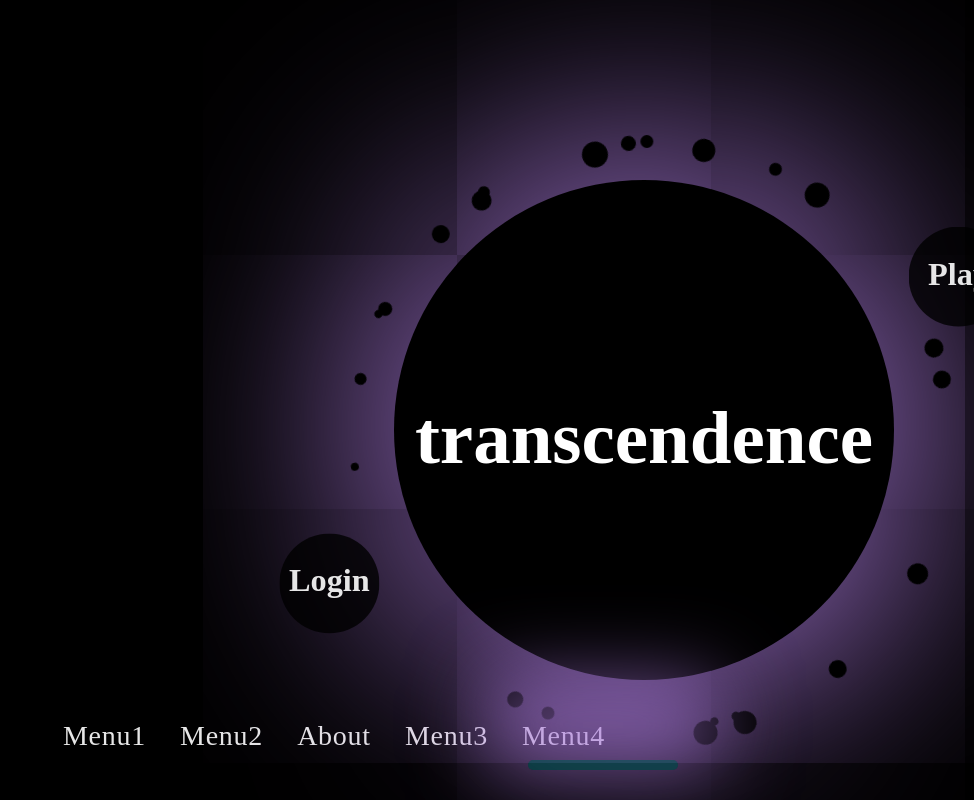
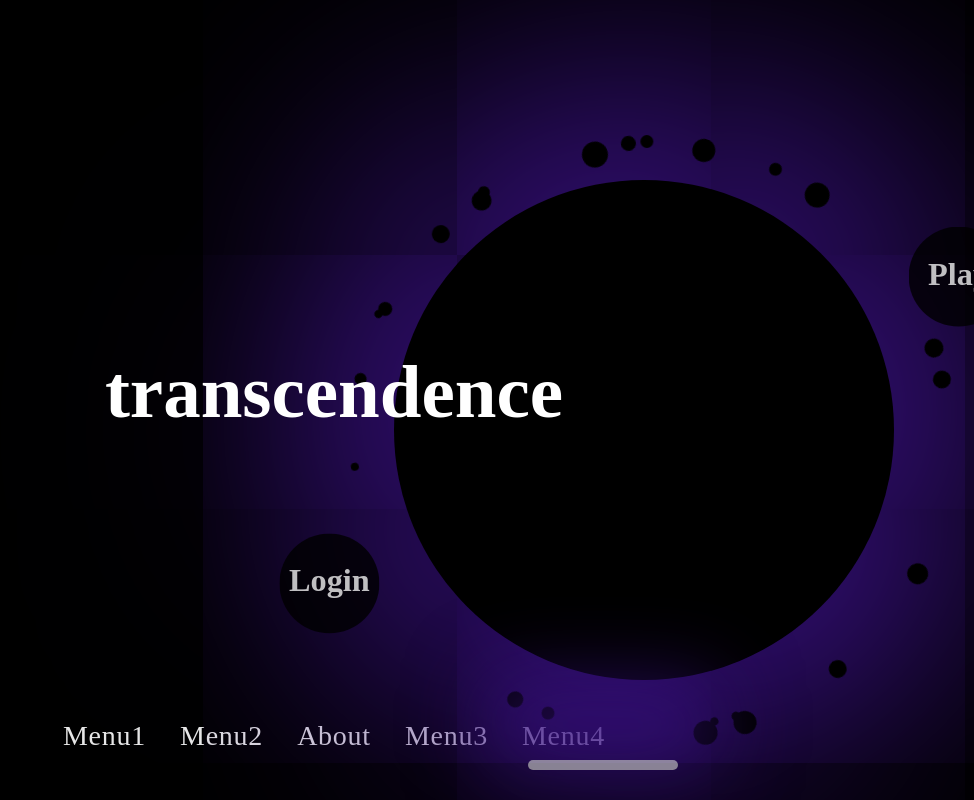
Before and after one commit to mgkgng/42Projects-ft_transcendence, a Svelte app in the folder new_front/: page / in a window 1280 px wide. Shown: the top 800 px of the page, without its empty margins (306-1280 px from the left). Built offline with nearby package versions, Linux system fonts and the light colour scheme; a web font is replaced by a local one.

Commit message:
trying some colors

```diff
--- a/new_front/src/LightBar.svelte
+++ b/new_front/src/LightBar.svelte
@@ -5,7 +5,7 @@
 		width: 150px;
 		height: 10px;
 		border-radius: 5rem;
-		background-color: rgba(0, 255, 255, 0.2);
+		background-color: rgba(255, 255, 255, 0.5);
 		box-shadow: 0px -40px 80px 40px transparentize($main, 0.4);
 		translate: .5s;
 	}
--- a/new_front/src/RoundButton.svelte
+++ b/new_front/src/RoundButton.svelte
@@ -10,7 +10,7 @@
 		top: var(--startX);
 		left: var(--startY);
 
-		background-color: rgba(0, 0, 0, 0.8);
+		background-color: transparentize(#000000, 0.2);
 		width: 100px;
 		aspect-ratio: 1 / 1;
 		border-radius: 50%;
@@ -30,8 +30,13 @@
 		h2 {
 			background-color: rgba(0, 0, 0, 0);
 			font-family: 'modernism-narrow';
+			color: rgba(255, 255, 255, 0.75);
+			user-select: none;
+		}
+
+		.h2:hover {
+			transition: .2s;
 			color: rgba(255, 255, 255, 0.9);
-			user-select: none;
 		}
 	}
 
--- a/new_front/src/Title.svelte
+++ b/new_front/src/Title.svelte
@@ -18,7 +18,10 @@
 		justify-content: center;
 		align-items: center;
 
-		box-shadow: 0px 0px 240px 30px $main;
+		// box-shadow: 0px 0px 240px 30px $main;
+		// box-shadow: 0px 0px 550px 50px $main;
+		box-shadow: 0px 0px 750px 100px $main;
+
 	}
 
 	@keyframes rotate {
@@ -42,6 +45,8 @@
 	}
 
 	.title {
+		position: absolute;
+		top: 22vh;
 		background-color: rgba(0, 0, 0, 0);
 		margin: 2em;
 		padding: .3em 0 .1em;
@@ -97,10 +102,10 @@
 
 <div class="container">
 	<div class="main-circle" style="--startX: {topMargin}px; --startY: {leftMargin}px; --width: {circleRadius * 2}px">
-		<h1 class="title">transcendence</h1>
 	</div>
-	<RoundButton topMargin={topMargin} leftMargin={leftMargin} circleRadius={circleRadius}/>
 	{#each circlesAround as circleInfo}
 	<div class="circle-around" style="--dist: {circleRadius + 45}px; --centerX: {centerX}px; --centerY: {centerY}px;  --startY: {circleInfo.y}px; --size: {circleInfo.size}px; --duration: {circleInfo.duration}s; --angle: {circleInfo.angle}deg; --angle2: {circleInfo.angle + 360}deg"></div>
 	{/each}
+	<h1 class="title">transcendence</h1>
+	<RoundButton topMargin={topMargin} leftMargin={leftMargin} circleRadius={circleRadius}/>
 </div>
--- a/new_front/src/scss/var.scss
+++ b/new_front/src/scss/var.scss
@@ -3,7 +3,13 @@ $card: grey;
 $border: grey;
 $grey: grey;
 $text: black;
-$main: rgb(172, 124, 221);
+// $main: rgb(172, 124, 221);
+// $main: rgb(90, 39, 141);
+$main: rgb(59, 17, 135);
+// $main: rgb(168, 65, 14);
+// $main: rgb(29, 73, 185);
+
+
 
 .grey { color: $grey }
 
```
